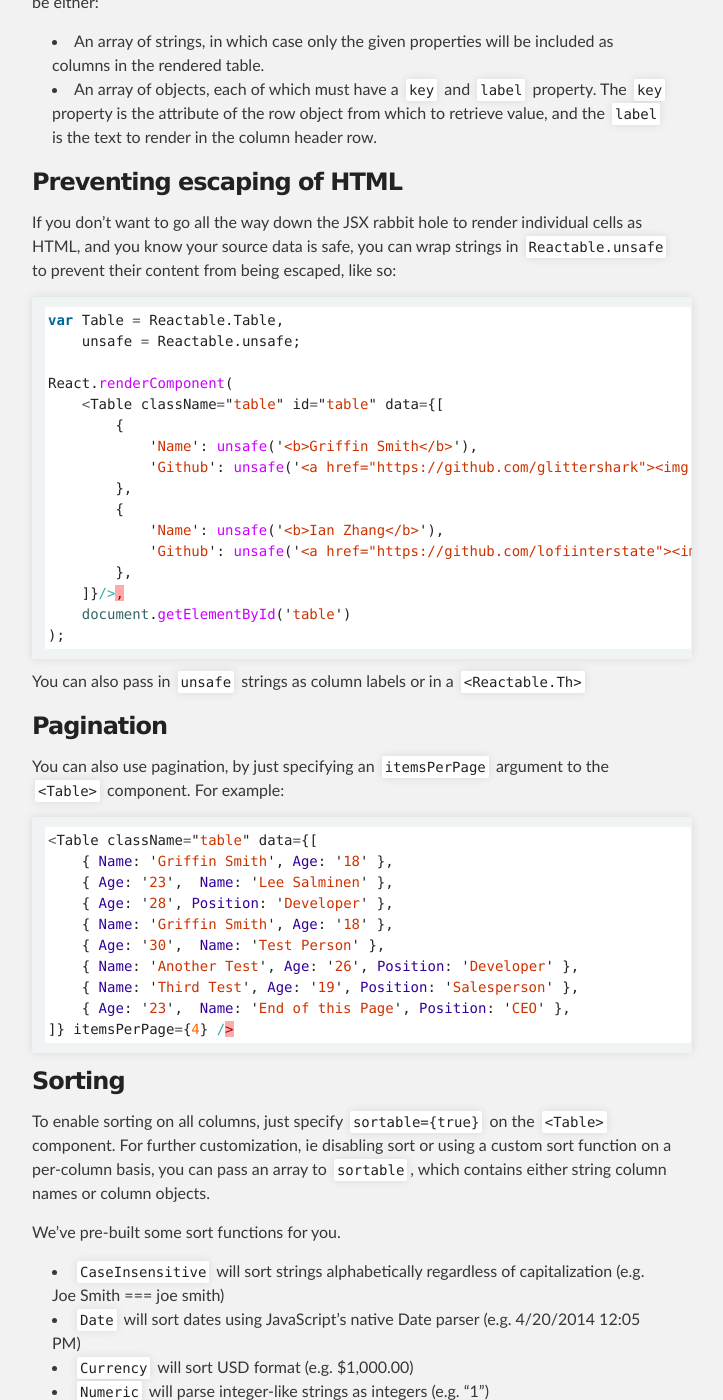
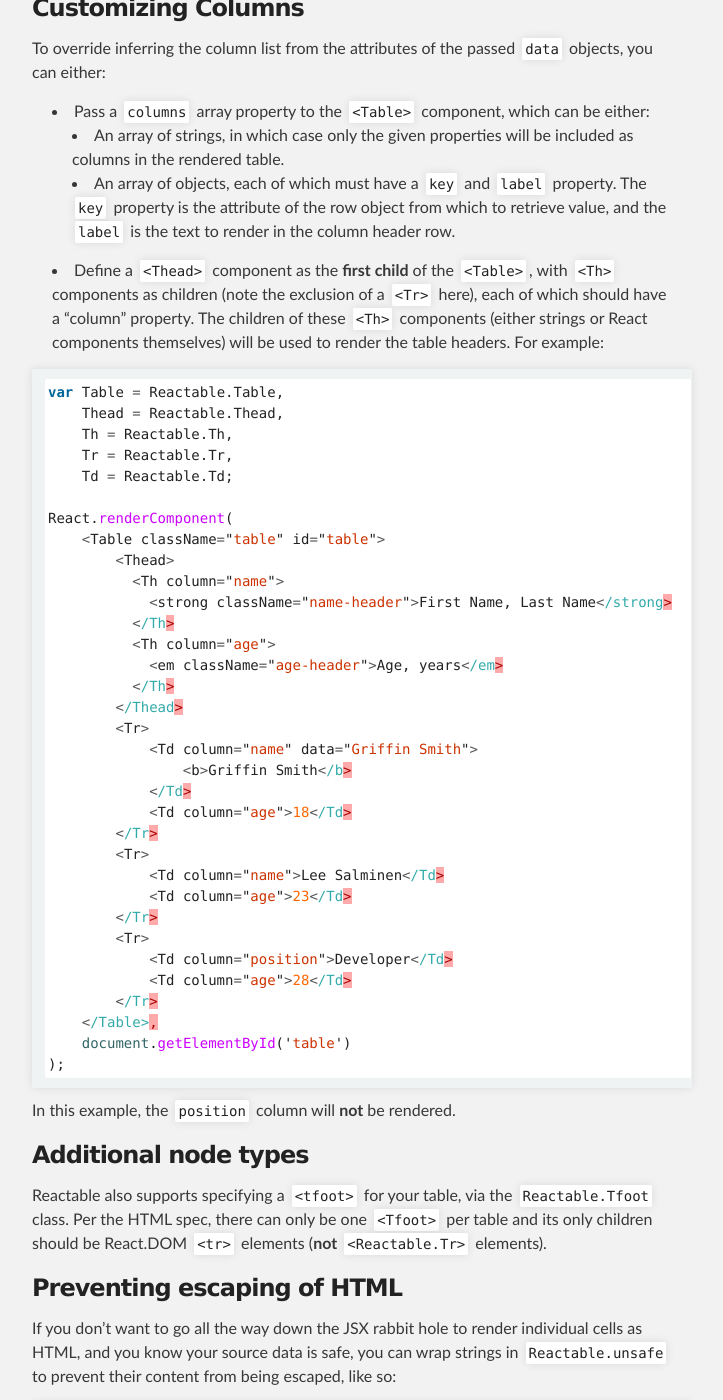
Before and after one commit to glittershark/reactable, a Jekyll site: the page built from index.md, in a window 1280 px wide and 1400 px high, scrolled down 4343 px. Shown: the whole window, without its empty margins (288-1011 px from the left). Built offline with Jekyll 4.4.1, drawn with Linux system fonts in a browser that asks for light colours; some of the changed text lies outside the part shown.

Commit message:
Update index.md from README

```diff
--- a/index.md
+++ b/index.md
@@ -37,32 +37,37 @@ as of version 0.10 (this version) Reactable will only continue to support React
   - [Sorting](#sorting)
   - [Filtering](#filtering)
 
-
 ## Installation
 
-**Using Bower:**
+### Using Bower
 
-~~~
+~~~sh
 bower install [--save] reactable
 ~~~
 
 Or, you can just download the raw file
-[here](https://github.com/glittershark/reactable/raw/master/build/reactable.js).
+[here][build-file].
 
 That file can be used either as an AMD module, as a CommonJS module in Node, or,
 if neither are supported, will register the Reactable object as a property of
 the `window` object.
 
-Keep in mind that Reactable depends on the latest version of React (0.11),
+Reactable also exposes a set of CommonJS modules for piece-by-piece use with
+Node, Webpack, Browserify, etc. These modules are located in the [`lib` folder
+at the root of this repositiory][lib-folder].
+
+Keep in mind that Reactable depends on the latest version of React (0.12),
 **with addons**. That can be downloaded [here][download]
 
+[build-file]: https://github.com/glittershark/reactable/raw/master/build/reactable.js
 [download]: http://facebook.github.io/react/downloads.html
+[lib-folder]: https://github.com/glittershark/reactable/tree/master/lib
 
 ## Usage
 
 The simplest example:
 
-~~~js
+~~~javascript
 var Table = Reactable.Table;
 React.renderComponent(
     <Table className="table" data={[
@@ -75,6 +80,7 @@ React.renderComponent(
 ~~~
 
 While pretty basic, this example demonstrates a couple things:
+
 - Columns in the data array can be in any order, and you can omit any you like
 - Regular React DOM attributes such as className will pass-through to the
   rendered `<table>`
@@ -87,7 +93,7 @@ also using the `data` prop, but this time containing only one javascript object.
 This approach can be freely combined with the `data` property on the `<Table>`,
 and is useful if you want to specify per-row attributes such as classes, like so:
 
-~~~js
+~~~javascript
 var Table = Reactable.Table,
     Tr = Reactable.Tr;
 
@@ -113,7 +119,7 @@ specified, the data used will default to the `Td`'s children.
 
 Example:
 
-~~~js
+~~~javascript
 var Table = Reactable.Table,
     Tr = Reactable.Tr,
     Td = Reactable.Td;
@@ -139,17 +145,68 @@ React.renderComponent(
 );
 ~~~
 
-### Manually specifying columns
+### Customizing Columns
 
-To override the automatic grabbing of the column list from the attributes of the
-passed `data` objects, you can pass a `columns` property to the `<Table>`
-component. This can be either:
+To override inferring the column list from the attributes of the passed `data`
+objects, you can either:
 
-- An array of strings, in which case only the given properties will be included
-  as columns in the rendered table.
-- An array of objects, each of which must have a `key` and `label` property. The
-  `key` property is the attribute of the row object from which to retrieve
-  value, and the `label` is the text to render in the column header row.
+- Pass a `columns` array property to the `<Table>` component, which can be
+  either:
+  - An array of strings, in which case only the given properties will be included
+    as columns in the rendered table.
+  - An array of objects, each of which must have a `key` and `label` property.
+    The `key` property is the attribute of the row object from which to retrieve
+    value, and the `label` is the text to render in the column header row.
+- Define a `<Thead>` component as the **first child** of the `<Table>`, with
+  `<Th>` components as children (note the exclusion of a `<Tr>` here),
+  each of which should have a "column" property. The children of these `<Th>`
+  components (either strings or React components themselves) will be used to
+  render the table headers. For example:
+
+~~~javascript
+var Table = Reactable.Table,
+    Thead = Reactable.Thead,
+    Th = Reactable.Th,
+    Tr = Reactable.Tr,
+    Td = Reactable.Td;
+
+React.renderComponent(
+    <Table className="table" id="table">
+        <Thead>
+          <Th column="name">
+            <strong className="name-header">First Name, Last Name</strong>
+          </Th>
+          <Th column="age">
+            <em className="age-header">Age, years</em>
+          </Th>
+        </Thead>
+        <Tr>
+            <Td column="name" data="Griffin Smith">
+                <b>Griffin Smith</b>
+            </Td>
+            <Td column="age">18</Td>
+        </Tr>
+        <Tr>
+            <Td column="name">Lee Salminen</Td>
+            <Td column="age">23</Td>
+        </Tr>
+        <Tr>
+            <Td column="position">Developer</Td>
+            <Td column="age">28</Td>
+        </Tr>
+    </Table>,
+    document.getElementById('table')
+);
+~~~
+
+In this example, the `position` column will **not** be rendered.
+
+### Additional node types
+
+Reactable also supports specifying a `<tfoot>` for your table, via the
+`Reactable.Tfoot` class. Per the HTML spec, there can only be one `<Tfoot>` per
+table and its only children should be React.DOM `<tr>` elements (**not**
+`<Reactable.Tr>` elements).
 
 ### Preventing escaping of HTML
 
@@ -158,7 +215,7 @@ individual cells as HTML, and you know your source data is safe, you can wrap
 strings in `Reactable.unsafe` to prevent their content from being escaped, like
 so:
 
-~~~js
+~~~javascript
 var Table = Reactable.Table,
     unsafe = Reactable.unsafe;
 
@@ -181,10 +238,12 @@ You can also pass in `unsafe` strings as column labels or in a `<Reactable.Th>`
 
 ### Pagination
 
-You can also use pagination, by just specifying an `itemsPerPage` argument to the
-`<Table>` component. For example:
+You can also use pagination, by just specifying an `itemsPerPage` argument to
+the `<Table>` component. Include an optional `pageButtonLimit` argument to
+customize the number of page buttons in the pagination, which defaults to 10.
+For example:
 
-~~~js
+~~~javascript
 <Table className="table" data={[
     { Name: 'Griffin Smith', Age: '18' },
     { Age: '23',  Name: 'Lee Salminen' },
@@ -217,9 +276,11 @@ We've pre-built some sort functions for you.
 To specify a custom sort function, use the following structure for the column
 object:
 
-~~~js
+~~~javascript
 
-{column: 'Column Name', sortFunction: function(a, b){} }
+{column: 'Column Name', sortFunction: function(a, b){
+    return a > b ? 1 : -1;
+}}
 ~~~
 
 You can also specify a default sort by passing in either a column name by
@@ -227,20 +288,18 @@ itself, or an object with a column and a `direction` paramenter of either `asc`
 or `desc`.  If no direction is specified, the default sort will be ascending.
 Example:
 
-~~~js
+~~~javascript
 
 {column: 'Column Name', direction: 'asc' }
 ~~~
 
 Combined example:
 
-~~~js
+~~~javascript
 <Table className="table" id="table" data={[
     { Name: 'Lee Salminen', Age: '23', Position: 'Programmer'},
     { Name: 'Griffin Smith', Age: '18', Position: 'Engineer'},
-    { Name: 'Ian Zhang', Age: '28', Position: 'De
-100 10074  100 10074    0     0  63660      0 --:--:-- --:--:-- --:--:-- 63759
-veloper'}
+    { Name: 'Ian Zhang', Age: '28', Position: 'Developer'}
 ]}
 sortable={[
     {
@@ -258,6 +317,36 @@ sortable={[
 ]}
 defaultSort={{column: 'Age', direction: 'desc'}}/>
 ~~~
+
+In case you are constructing your table without the data attribute, and the
+cells contain some additional HTML elements, you can use the value property
+on the Td element to define the value to sort for.
+
+In the following example we define two TDs, where the first contains some
+additional markup. We tell the Td to take "Griffin Smith" as value for data
+handling (filter or sort).
+
+~~~javascript
+var Table = Reactable.Table,
+    Tr = Reactable.Tr,
+    Td = Reactable.Td;
+
+React.renderComponent(
+    <Table className="table" id="table" sortable={true}>
+        <Tr>
+            <Td column="Name" value="Griffin Smith">
+                <div>
+                   <span>Some Text or Icon</span>
+                   <b>Griffin Smith</b>
+                </div>
+            </Td>
+            <Td column="Age">18</Td>
+        </Tr>
+    </Table>,
+    document.getElementById('table')
+);
+~~~
+
 ### Filtering
 
 You can do simple case-insensitive filtering by specifying a filterable property
@@ -267,11 +356,13 @@ class reactable-filter-input will be prepended to the thead of the table.
 
 Example:
 
-~~~js
+~~~javascript
 <Table className="table" id="table" data={[
     {'State': 'New York', 'Description': 'this is some text', 'Tag': 'new'},
     {'State': 'New Mexico', 'Description': 'lorem ipsum', 'Tag': 'old'},
-    {'State': 'Colorado', 'Description': 'new description that shouldn\'t match filter', 'Tag': 'old'},
+    {'State': 'Colorado',
+     'Description': 'new description that shouldn\'t match filter',
+     'Tag': 'old'},
     {'State': 'Alaska', 'Description': 'bacon', 'Tag': 'renewed'},
 ]} filterable={['State', 'Tag']} />
 ~~~
@@ -279,12 +370,14 @@ Example:
 There is also a `filterBy()` function on the component itself which takes a
 single string and applies that as the filtered value. It can be used like so:
 
-~~~js
+~~~javascript
 var table = React.renderComponent(
   <Table className="table" id="table" data={[
       {'State': 'New York', 'Description': 'this is some text', 'Tag': 'new'},
       {'State': 'New Mexico', 'Description': 'lorem ipsum', 'Tag': 'old'},
-      {'State': 'Colorado', 'Description': 'new description that shouldn\'t match filter', 'Tag': 'old'},
+      {'State': 'Colorado',
+       'Description': 'new description that shouldn\'t match filter',
+       'Tag': 'old'},
       {'State': 'Alaska', 'Description': 'bacon', 'Tag': 'renewed'},
   ]} filterable={['State', 'Tag']} />,
   document.getElementById('table')
```
Also changed, not shown: other parts of index.md (+1 -1 lines), 1 other file.
